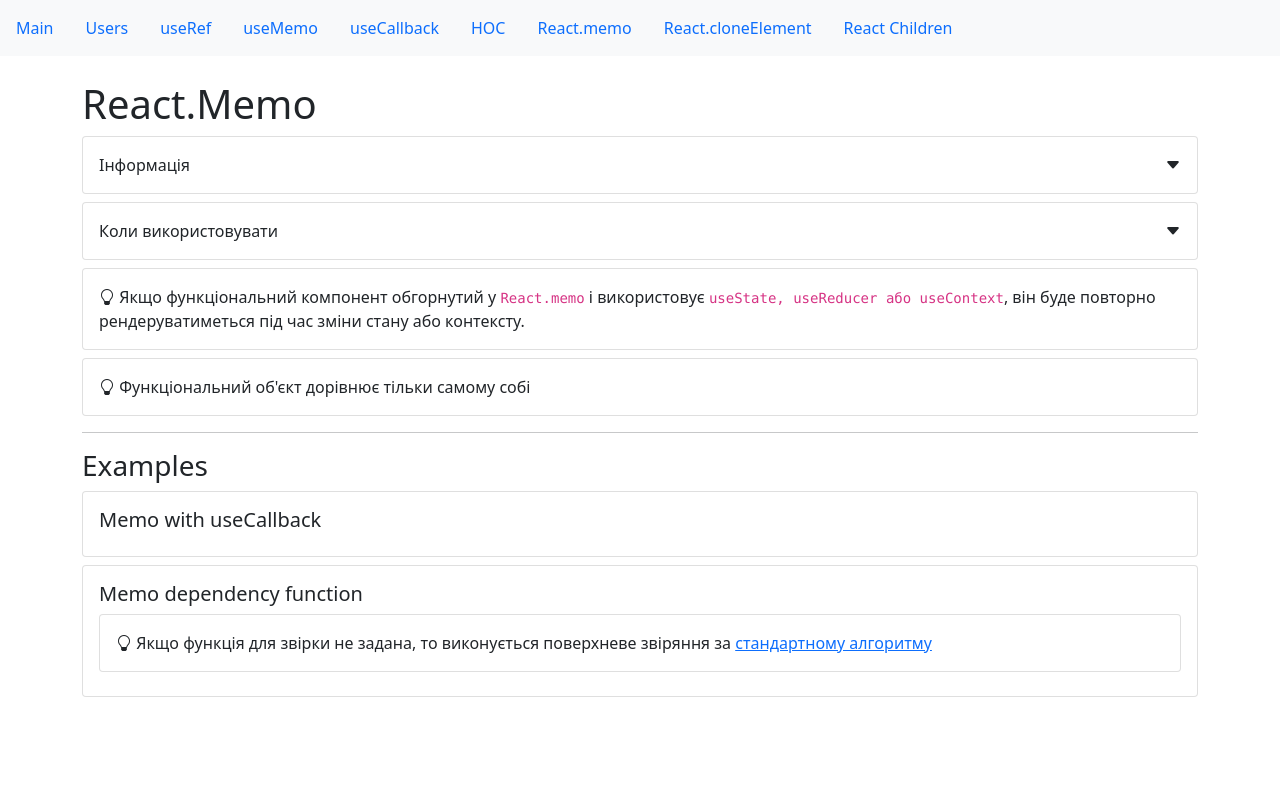
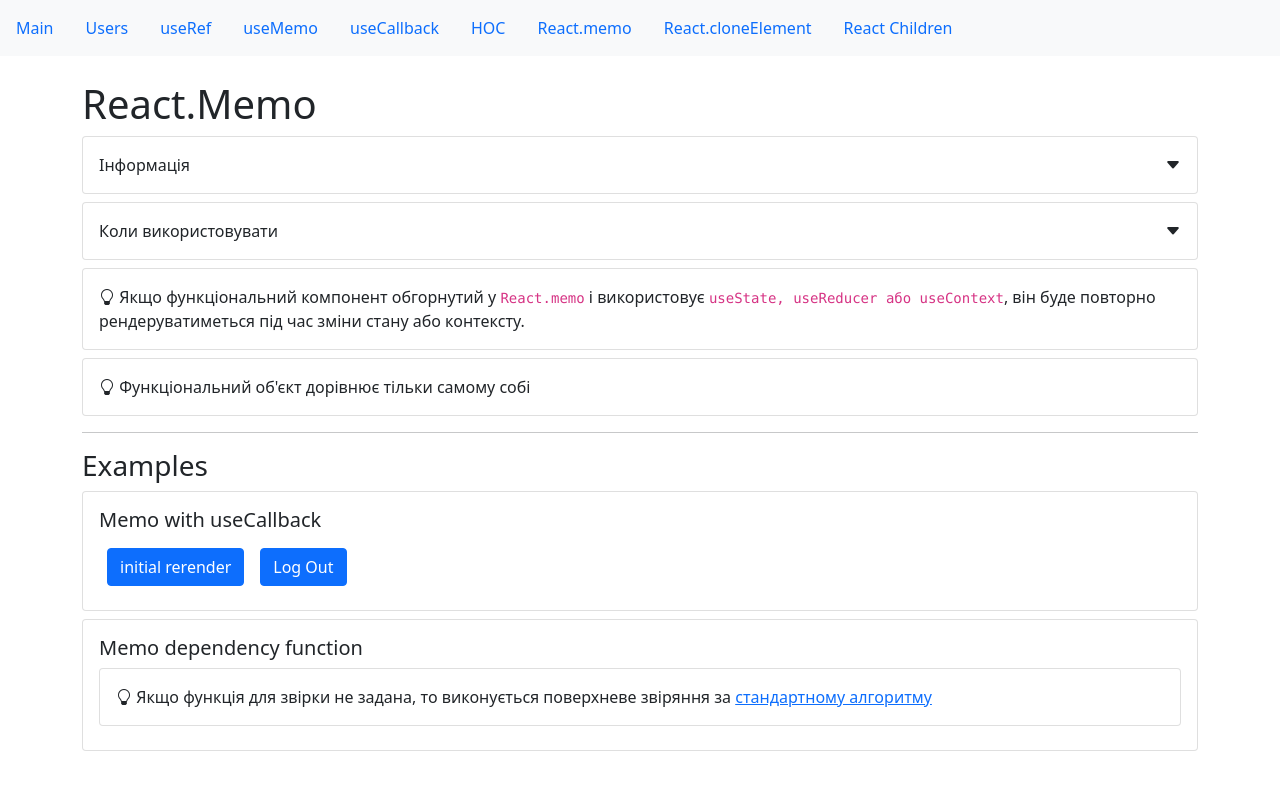
Before and after one commit to YarDol/React-Hooks, a React (Create React App) app: page /memo in a window 1280 px wide. Shown: the top 790 px of the page. Built offline with nearby package versions, Linux system fonts and the light colour scheme.

Commit message:
React.memo examples

```diff
--- a/src/app/components/examples/memo/memoWithUseCallbackExample.jsx
+++ b/src/app/components/examples/memo/memoWithUseCallbackExample.jsx
@@ -1,5 +1,34 @@
+import React, { useCallback, useEffect } from 'react';
+import PropTypes from 'prop-types';
+
+const LogOutButton = ({onLogOut}) => {
+    useEffect(() => {
+        console.log('LogOutButton render');
+    }, [onLogOut]);
+   return <button className='btn btn-primary m-2' onChange={onLogOut}>Log Out</button>
+}
+LogOutButton.propTypes = {
+   onLogOut: PropTypes.func.isRequired
+};
+function areEqual(prevProps, nextProps) {
+    console.log('areEqual');
+    return prevProps.onLogOut === nextProps.onLogOut;
+}
+const MemoLogOutButton = React.memo(LogOutButton, (prevProps, nextProps) => {
+    console.log('MemoLogOutButton render');
+    return areEqual(prevProps, nextProps);
+});
+
 const MemoWithUseCallbackExample = (props) => {
-    return null;
+    const [state, setState] = React.useState(false);
+    const handleLogOut = useCallback(() => {
+        localStorage.removeItem('auth');
+     }, [props]);
+
+    return <>
+        <button className='btn btn-primary m-2' onClick={()=>setState(!state)}> initial rerender</button>
+        <MemoLogOutButton onLogOut={handleLogOut} />
+    </>
 };
 
 export default MemoWithUseCallbackExample;
```
